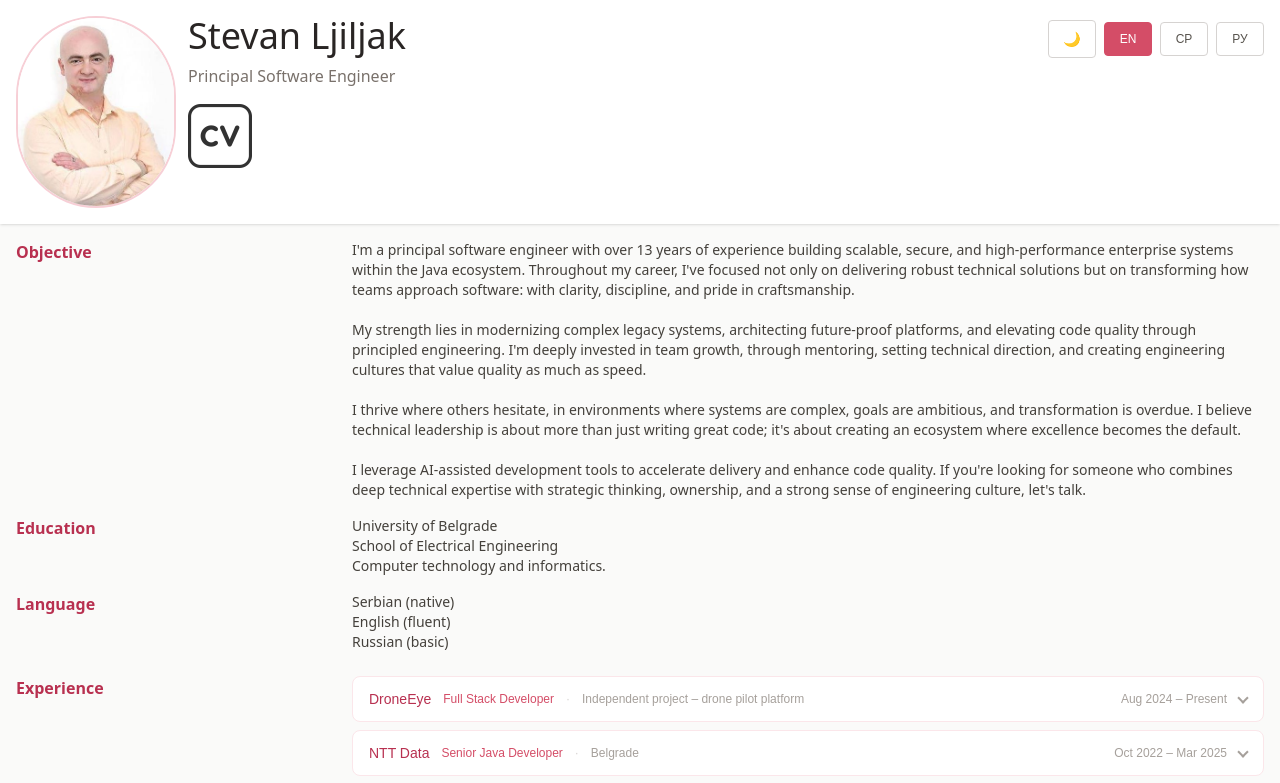
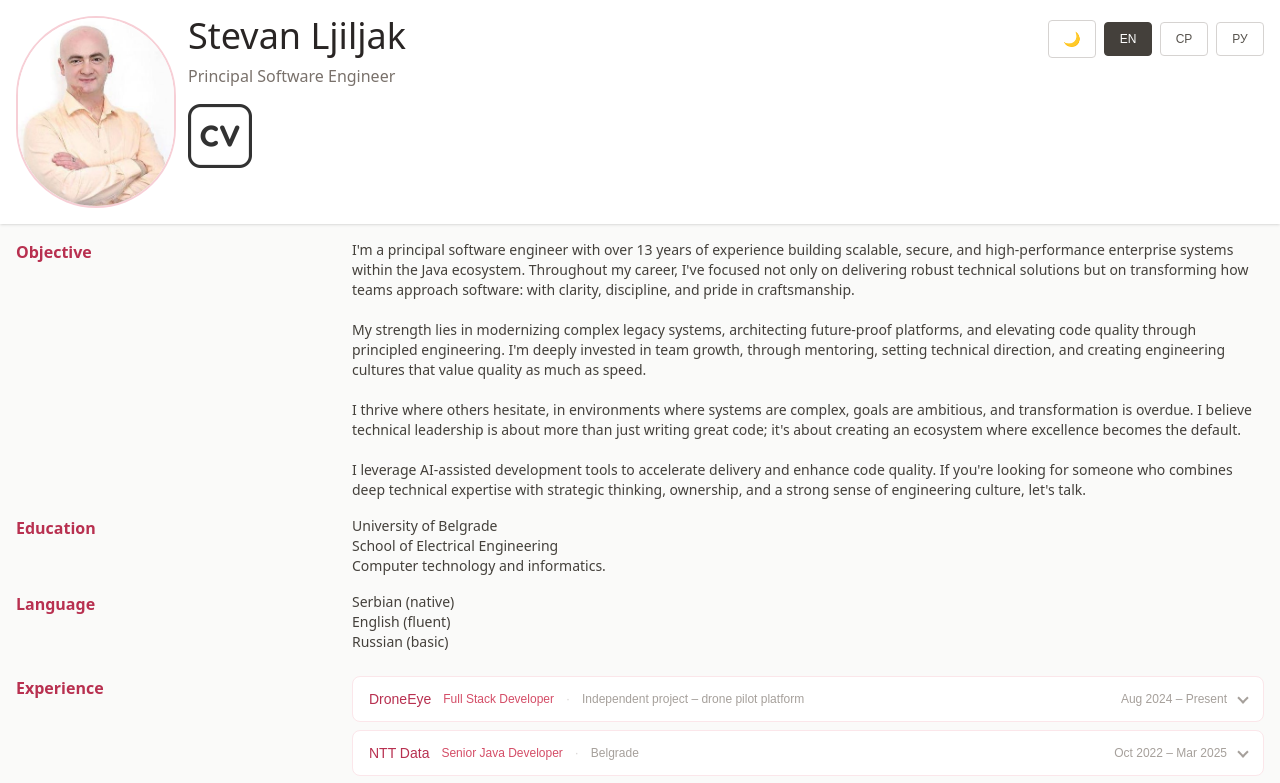
Before and after one commit to StevanLjiljak/portfolio, a React (Vite) app: page / in a window 1280 px wide. Shown: the top 783 px of the page. Built offline with nearby package versions, Linux system fonts and the light colour scheme.

Commit message:
fix button color

```diff
--- a/src/components/Header.tsx
+++ b/src/components/Header.tsx
@@ -50,7 +50,7 @@ export const Header = () => {
                                 onClick={() => setLanguage(lang.code)}
                                 className={`w-12 py-2 rounded text-xs border transition-colors text-center ${
                                     language === lang.code
-                                        ? 'border-burg-500 bg-burg-500 dark:bg-burg-700 dark:border-burg-700 text-white'
+                                        ? 'border-stone-700 bg-stone-700 dark:bg-stone-600 dark:border-stone-600 text-white'
                                         : 'border-stone-300 dark:border-stone-600 text-stone-600 dark:text-stone-300 hover:border-burg-400 dark:hover:border-burg-500'
                                 }`}
                             >
```
